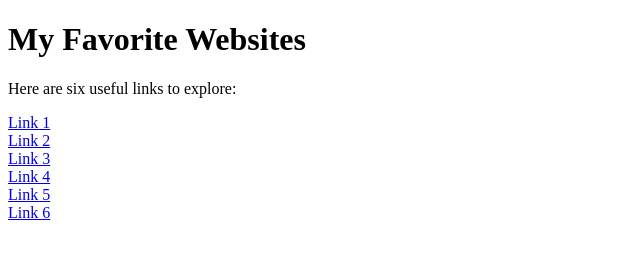
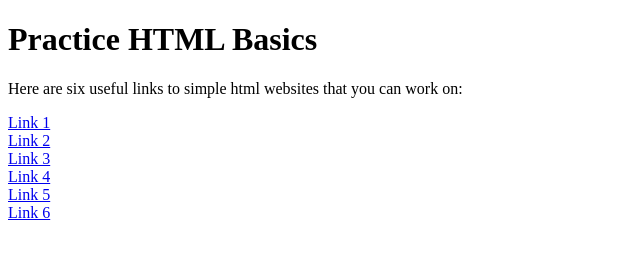
Before and after one commit to Bencodes1914/Work-Scheme, a plain HTML site: page index.html in a window 1280 px wide. Shown: the whole page, without its empty margins (0-640 px from the left). Drawn offline with Linux system fonts and the light colour scheme.

Commit message:
Committed

```diff
--- a/index.html
+++ b/index.html
@@ -5,8 +5,8 @@
     <title>Six Links Example</title>
   </head>
   <body>
-    <h1>My Favorite Websites</h1>
-    <p>Here are six useful links to explore:</p>
+    <h1>Practice HTML Basics</h1>
+    <p>Here are six useful links to simple html websites that you can work on:</p>
 
     <a href="index1.html">Link 1</a><br>
     <a href="index2.html">Link 2</a><br>
```
